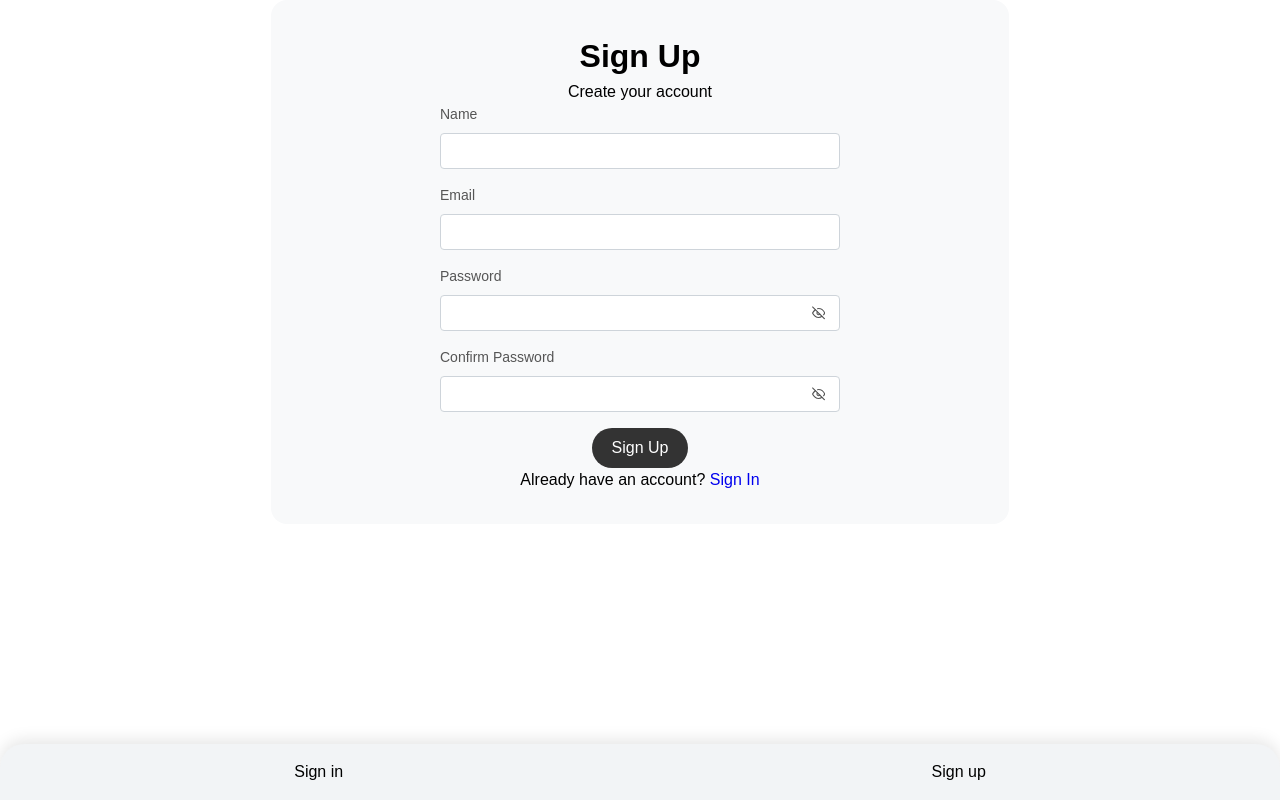
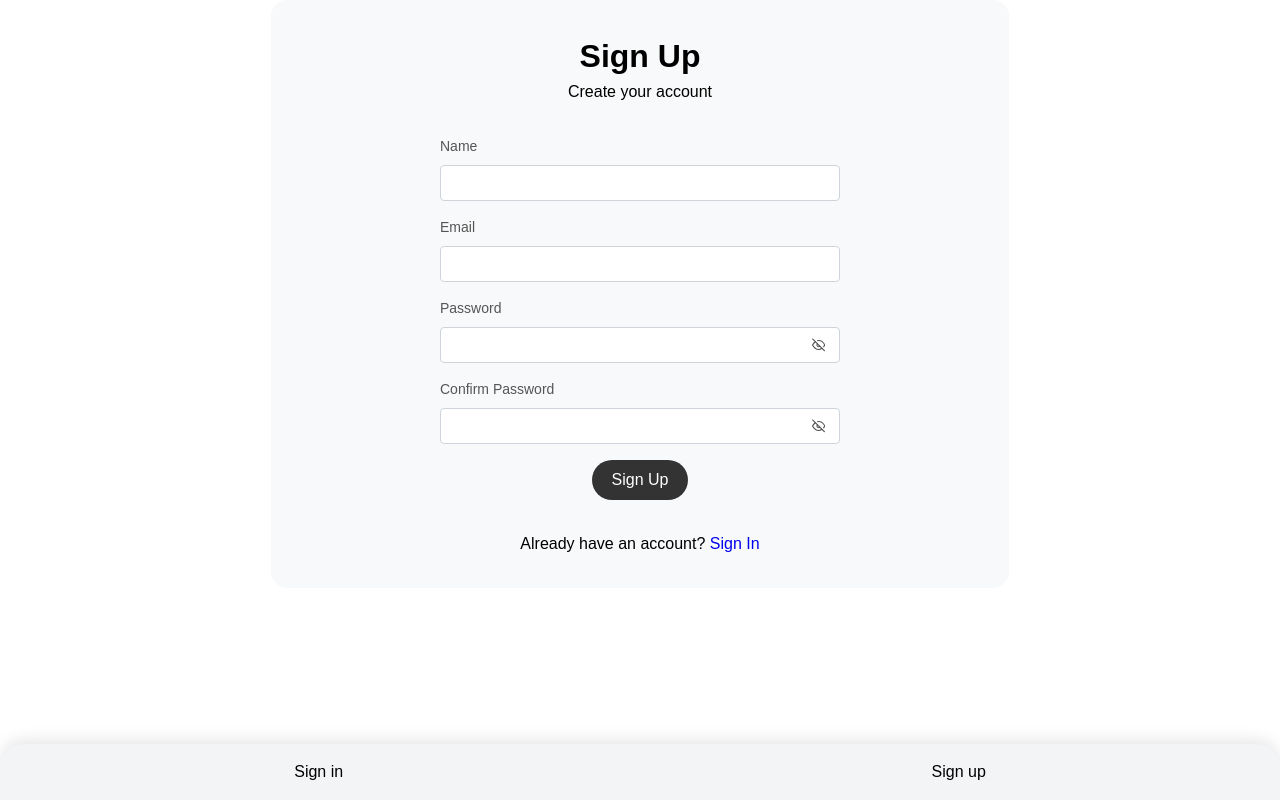
Before and after one commit to shioncha/mika, a React (Vite) app in the folder frontend/: page /signup in a window 1280 px wide. Built offline with nearby package versions, Linux system fonts and the light colour scheme.

Commit message:
[frontend] Fix: add margin to form in signin and signup styles

```diff
--- a/frontend/src/styles/pages/signin.module.css
+++ b/frontend/src/styles/pages/signin.module.css
@@ -15,6 +15,7 @@
   flex-direction: column;
   height: 100%;
   justify-content: center;
+  margin: 32px 0;
   width: 100%;
 }
 
--- a/frontend/src/styles/pages/signup.module.css
+++ b/frontend/src/styles/pages/signup.module.css
@@ -15,6 +15,7 @@
   flex-direction: column;
   height: 100%;
   justify-content: center;
+  margin: 32px 0;
   width: 100%;
 }
 
```
